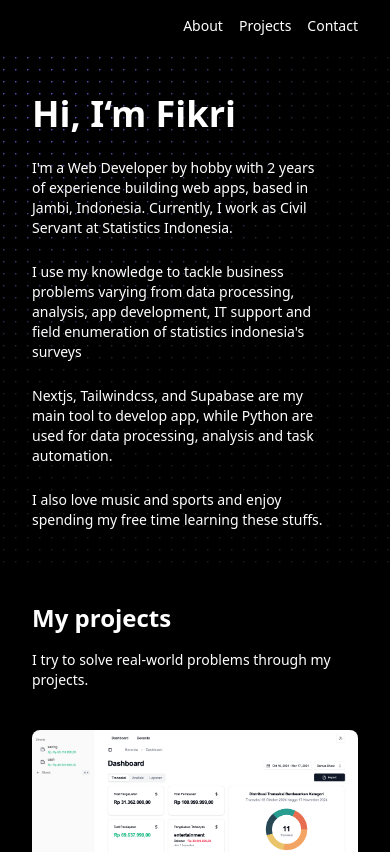
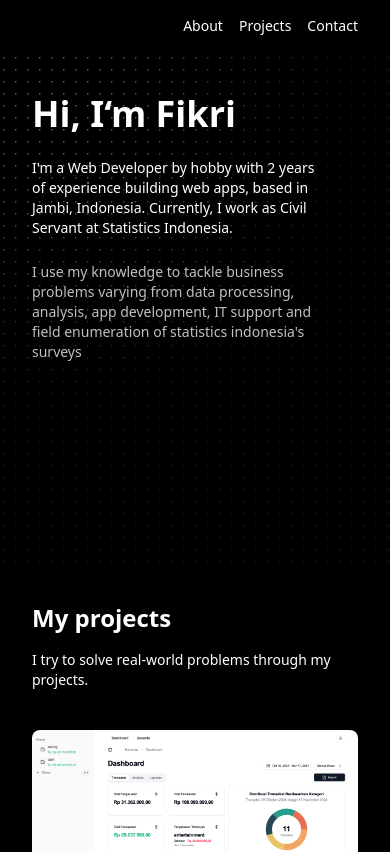
Before and after one commit to fikrianggara/porto, a Next.js app: page / in a window 390 px wide. Shown: the top 852 px of the page. Built offline with nearby package versions, Linux system fonts and the light colour scheme.

Commit message:
add animation

```diff
--- a/src/app/page.tsx
+++ b/src/app/page.tsx
@@ -1,7 +1,7 @@
 "use client";
 import React, { useState } from "react";
-import { HighlightDiv } from "@/components/ui/hero-highlights";
-import { motion } from "framer-motion";
+import { HighlightDiv, Highlight } from "@/components/ui/hero-highlights";
+import { motion, stagger } from "framer-motion";
 import Image from "next/image";
 import Link from "next/link";
 import {
@@ -243,33 +243,76 @@ const Page = () => {
       <div id="hero">
         <HighlightDiv className="items-start justify-center m-auto h-fit p-8 py-10 space-y-10">
           <div className="space-y-6 md:space-y-8">
-            <h1 className="text-4xl lg:text-7xl font-bold dark:text-white">
-              Hi, I&lsquo;m Fikri
-            </h1>
-            <div className="text-white text-start w-11/12 md:w-[40rem] text-lg md:text-xl lg:text-2xl leading-tight self-center space-y-6 md:space-y-8 font-thin">
-              <p className="text-sm md:text-base lg:text-xl leading-thight md:leading-loose">
+            <motion.div
+              className="text-white text-start w-11/12 md:w-[40rem] text-lg md:text-xl lg:text-2xl leading-tight self-center space-y-6 md:space-y-8 font-thin"
+              variants={{
+                hidden: { opacity: 0 },
+                visible: {
+                  opacity: 1,
+                  transition: {
+                    staggerChildren: 2,
+                  },
+                },
+              }}
+              initial="hidden"
+              animate="visible"
+            >
+              <motion.h1
+                className="text-4xl lg:text-7xl font-bold dark:text-white"
+                variants={{
+                  hidden: { opacity: 0 },
+                  visible: { opacity: 1, transition: { duration: 3 } },
+                }}
+              >
+                Hi, I&lsquo;m Fikri
+              </motion.h1>
+              <motion.p
+                className="text-sm md:text-base lg:text-xl leading-thight md:leading-loose"
+                variants={{
+                  hidden: { opacity: 0 },
+                  visible: { opacity: 1, transition: { duration: 3 } },
+                }}
+              >
                 I&apos;m a <strong>Web Developer</strong> by hobby with 2 years
                 of experience building web apps, based in Jambi, Indonesia.
                 Currently, I work as Civil Servant at Statistics Indonesia.
-              </p>
-              <p className="text-sm md:text-base lg:text-xl leading-thight md:leading-loose">
+              </motion.p>
+              <motion.p
+                className="text-sm md:text-base lg:text-xl leading-thight md:leading-loose"
+                variants={{
+                  hidden: { opacity: 0 },
+                  visible: { opacity: 1, transition: { duration: 3 } },
+                }}
+              >
                 I use my knowledge to tackle business problems varying from{" "}
                 <strong>
                   data processing, analysis, app development, IT support and
                   field enumeration of statistics indonesia&apos;s surveys
                 </strong>
-              </p>
-              <p className="text-sm md:text-base lg:text-xl leading-thight md:leading-loose">
+              </motion.p>
+              <motion.p
+                className="text-sm md:text-base lg:text-xl leading-thight md:leading-loose"
+                variants={{
+                  hidden: { opacity: 0 },
+                  visible: { opacity: 1, transition: { duration: 3 } },
+                }}
+              >
                 <strong>Nextjs</strong>, <strong>Tailwindcss</strong>, and{" "}
                 <strong>Supabase</strong> are my main tool to develop app, while{" "}
                 <strong>Python</strong> are used for data processing, analysis
                 and task automation.
-              </p>
-              <p className="text-sm md:text-base lg:text-xl leading-thight md:leading-loose">
+              </motion.p>
+              <motion.p
+                className="text-sm md:text-base lg:text-xl leading-thight md:leading-loose"
+                variants={{
+                  hidden: { opacity: 0 },
+                  visible: { opacity: 1, transition: { duration: 3 } },
+                }}
+              >
                 I also love music and sports and enjoy spending my free time
                 learning these stuffs.
-              </p>
-            </div>
+              </motion.p>
+            </motion.div>
           </div>
         </HighlightDiv>
       </div>
@@ -284,14 +327,33 @@ const Page = () => {
             I try to solve real-world problems through my projects.
           </p>
         </div>
-        <ul className="flex flex-nowrap gap-2 md:gap-4 overflow-x-scroll">
+        <motion.ul
+          className="flex flex-nowrap gap-2 md:gap-4 overflow-x-scroll"
+          variants={{
+            hidden: { opacity: 0 },
+            visible: {
+              opacity: 1,
+              transition: {
+                // delay: 1,
+                staggerChildren: 1,
+              },
+            },
+          }}
+          initial="hidden"
+          animate="visible"
+          whileInView={{ opacity: 1 }}
+        >
           {projects.map((project, idx) => {
             return (
-              <li
+              <motion.li
                 key={idx}
                 className="flex-none w-fit duration-500 ease-in-out"
                 style={{
                   transform: `translateX(-${cardIndex * 100}%)`,
+                }}
+                variants={{
+                  hidden: { opacity: 0 },
+                  visible: { opacity: 1, transition: { duration: 2 } },
                 }}
               >
                 <Link href={project.link} className="space-y-4">
@@ -316,10 +378,10 @@ const Page = () => {
                     ))}
                   </ul>
                 </Link>
-              </li>
+              </motion.li>
             );
           })}
-        </ul>
+        </motion.ul>
         <div className="flex flex-row items-center space-x-4 self-end">
           <div
             className="rounded-full w-8 h-8 flex items-center justify-center border text-white hover:text-black hover:bg-white cursor-pointer"
--- a/src/components/navbar.tsx
+++ b/src/components/navbar.tsx
@@ -11,7 +11,7 @@ const Navbar = () => {
             className="flex flex-col group text-sm md:text-base"
           >
             About{" "}
-            <span className="w-0 group-hover:w-3/4 duration-300 ease-in-out h-0.5 bg-green-500"></span>
+            <span className="w-0 group-hover:w-3/4 duration-300 ease-in-out h-0.5 bg-gradient-to-r from-emerald-300 to-purple-300 dark:from-teal-500 dark:to-purple-500"></span>
           </Link>
         </li>
         <li className="flex-1">
@@ -20,7 +20,7 @@ const Navbar = () => {
             className="flex flex-col group text-sm md:text-base"
           >
             Projects{" "}
-            <span className="w-0 group-hover:w-3/4 duration-300 ease-in-out h-0.5 bg-green-500 "></span>
+            <span className="w-0 group-hover:w-3/4 duration-300 ease-in-out h-0.5 bg-gradient-to-r from-emerald-300 to-purple-300 dark:from-teal-500 dark:to-purple-500 "></span>
           </Link>
         </li>
         <li className="flex-1">
@@ -29,7 +29,7 @@ const Navbar = () => {
             className="flex flex-col group text-sm md:text-base"
           >
             Contact{" "}
-            <span className="w-0 group-hover:w-3/4 duration-300 ease-in-out h-0.5 bg-green-500"></span>
+            <span className="w-0 group-hover:w-3/4 duration-300 ease-in-out h-0.5 bg-gradient-to-r from-emerald-300 to-purple-300 dark:from-teal-500 dark:to-purple-500"></span>
           </Link>
         </li>
       </ul>
--- a/src/components/ui/hero-highlights.tsx
+++ b/src/components/ui/hero-highlights.tsx
@@ -36,7 +36,7 @@ export const HighlightDiv = ({
     >
       <div className="absolute inset-0 bg-dot-thick-neutral-300 dark:bg-dot-thick-neutral-800  pointer-events-none bg-gradient-to-b from-black via-black to-transparent" />
       <div
-        className="pointer-events-none bg-dot-thick-indigo-500 dark:bg-dot-thick-indigo-500   absolute inset-0 opacity-100 md:opacity-0 transition duration-300 "
+        className="pointer-events-none bg-dot-thick-purple-500 dark:bg-dot-thick-purple-500   absolute inset-0 opacity-100 md:opacity-0 transition duration-300 "
         style={{
           WebkitMaskImage: `
           radial-gradient(
@@ -55,7 +55,7 @@ export const HighlightDiv = ({
         }}
       ></div>
       <motion.div
-        className="pointer-events-none bg-dot-thick-indigo-500 dark:bg-dot-thick-indigo-500   absolute inset-0 opacity-0 transition duration-300 group-hover:opacity-100 "
+        className="pointer-events-none bg-dot-thick-teal-500 dark:bg-dot-thick-teal-500   absolute inset-0 opacity-0 transition duration-300 group-hover:opacity-100 "
         style={{
           WebkitMaskImage: useMotionTemplate`
             radial-gradient(
@@ -88,8 +88,8 @@ export const HeroHighlight = ({
   className?: string;
   containerClassName?: string;
 }) => {
-  const mouseX = useMotionValue(300);
-  const mouseY = useMotionValue(300);
+  const mouseX = useMotionValue(0);
+  const mouseY = useMotionValue(0);
 
   function handleMouseMove({
     currentTarget,
@@ -111,7 +111,7 @@ export const HeroHighlight = ({
     >
       {/* <div className="absolute inset-0 bg-dot-thick-neutral-300 dark:bg-dot-thick-neutral-800  pointer-events-none" /> */}
       <motion.div
-        className="pointer-events-none bg-dot-thick-indigo-500 dark:bg-dot-thick-indigo-500   absolute inset-0 opacity-0 transition duration-300 group-hover:opacity-100"
+        className="pointer-events-none bg-dot-thick-teal-500 dark:bg-dot-thick-teal-500   absolute inset-0 opacity-0 transition duration-300 group-hover:opacity-100"
         style={{
           WebkitMaskImage: useMotionTemplate`
             radial-gradient(
@@ -152,7 +152,7 @@ export const Highlight = ({
       }}
       transition={{
         duration: 2,
-        ease: "linear",
+        ease: "easeInOut",
         delay: 0.5,
       }}
       style={{
@@ -161,7 +161,7 @@ export const Highlight = ({
         display: "inline",
       }}
       className={cn(
-        `relative inline-block pb-1   px-1 rounded-lg bg-gradient-to-r from-indigo-300 to-purple-300 dark:from-indigo-500 dark:to-purple-500`,
+        `relative inline-block  px-4 bg-gradient-to-r from-emerald-300 to-purple-300 dark:from-teal-500 dark:to-purple-500`,
         className
       )}
     >
```
